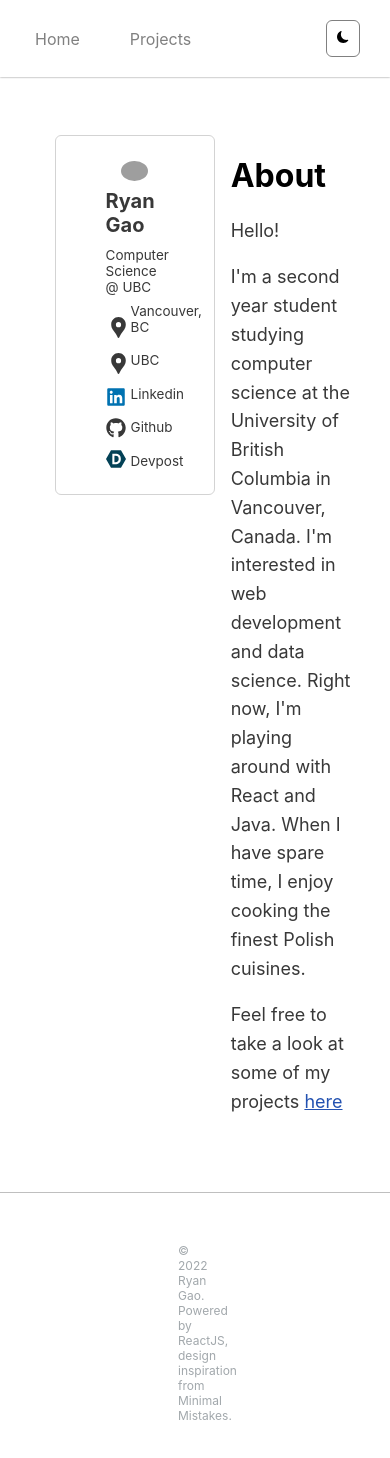
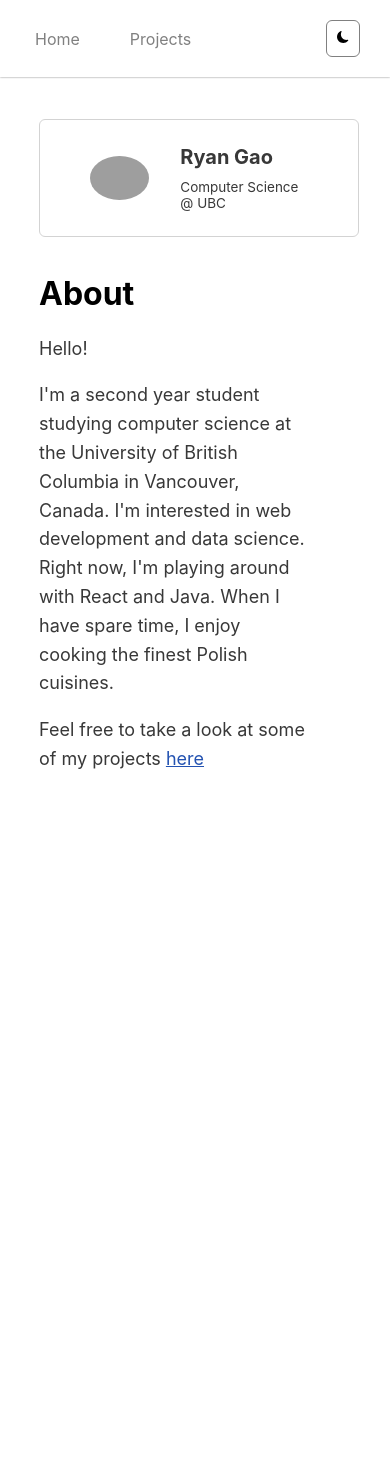
Before and after one commit to toblrne/personalwebsite, a React (Create React App) app: page / in a window 390 px wide. Shown: the top 1458 px of the page. After the commit the page ends 844 px from the top, so only its background shows below. Built offline with nearby package versions, Linux system fonts and the light colour scheme; grey boxes are pictures that could not be loaded.

Commit message:
Add mobile optimization

```diff
--- a/src/Pages/App.scss
+++ b/src/Pages/App.scss
@@ -1,11 +1,12 @@
 @import "src/globals.scss";
 
 .main-container {
-    height: 100%;
-    width: 100%;
+    height: 100vh;
+    width: 100vw;
     display: flex;
     flex-direction: column;
     justify-content: space-between;
+
 
     &.dark {
         background-color: #212121;
@@ -18,6 +19,7 @@
     }
 
     .secondary-container {
+
         &.dark {
             background-color: #212121;
             transition: all 0.5s ease;
@@ -35,6 +37,10 @@
             max-width: 100%;
             margin: 5vh 10vw;
 
+            @media only screen and (min-width: 320px) and (max-width: 480px) {
+                flex-direction: column;
+            }
+
             &.dark {
                 background-color: #212121;
                 transition: all 0.5s ease;
@@ -49,11 +55,4 @@
         }
     }
 
-
-
-    @media screen and (min-width: 2000px) {
-        .main-content-container {
-            margin: 5vh 20vw;
-        }
-    }
 }
--- a/src/Pages/ProjectsPage.scss
+++ b/src/Pages/ProjectsPage.scss
@@ -19,6 +19,8 @@
     }
 
     .secondaryprojectspage-container {
+
+
         &.dark {
             background-color: #212121;
             transition: background-color 0.5s ease;
--- a/src/components/Footer/Footer.scss
+++ b/src/components/Footer/Footer.scss
@@ -21,6 +21,11 @@ footer {
         padding: 50px 100px;
         color: rgb(162, 168, 172);
 
+        @media only screen and (min-width: 320px) and (max-width: 480px) {
+            margin: 0;
+            padding: 25px 50px;
+        }
+
         .source-link {
             color: inherit;
             text-decoration: none;
--- a/src/components/Main/Main.scss
+++ b/src/components/Main/Main.scss
@@ -11,12 +11,15 @@
         }
 
 
+
     }
 
     .main-text {
         font: 18px $font;
         color: rgb(56, 56, 56);
         line-height: 1.6;
+
+
 
         &.dark {
             color: rgb(183, 182, 182);
--- a/src/components/Navbar/Navbar.scss
+++ b/src/components/Navbar/Navbar.scss
@@ -23,7 +23,7 @@ nav {
         flex-direction: row;
         gap: 50px;
         font: 100% $font;
-        margin: 0 20vw;
+        margin: 0 15vw;
         padding: 25px 100px;
 
         @media only screen and (min-width: 320px) and (max-width: 480px) {
--- a/src/components/Projects/ProjectMicroComponent.scss
+++ b/src/components/Projects/ProjectMicroComponent.scss
@@ -5,9 +5,14 @@
     border-radius: 6px;
     font-family: $font;
     padding: 20px;
-    margin: 0px 20px 20px 0px;
+    margin: 0px 20px 20px 20px;
     color: rgb(56, 56, 56);
     width: 17.5vw;
+
+    @media only screen and (min-width: 320px) and (max-width: 480px) {
+        width: 60vw;
+        margin: 0 0 20px 0;
+    }
 
     &.dark {
         background-color: #2e2e2e;
--- a/src/components/Sidebar/Sidebar.scss
+++ b/src/components/Sidebar/Sidebar.scss
@@ -12,6 +12,12 @@
     border-radius: 6px;
     gap: 2vw;
 
+    @media only screen and (min-width: 320px) and (max-width: 480px) {
+        flex-direction: row;
+        margin: 0;
+        width: 56vw;
+    }
+
     &.dark {
         background-color: #2e2e2e;
         transition: all 0.5s ease;
@@ -23,7 +29,6 @@
         transition: all 0.5s ease;
     }
 
-
     .profile-picture {
         display: flex;
         justify-content: center;
@@ -31,6 +36,12 @@
         height: auto;
         margin: auto;
         border-radius: 50%;
+
+        @media only screen and (min-width: 320px) and (max-width: 480px) {
+            width: 15vw;
+            margin-right: 24px;
+        }
+
     }
 
     .header-text {
@@ -56,6 +67,10 @@
     }
 
     .icons {
+        @media only screen and (min-width: 320px) and (max-width: 480px) {
+            display: none;
+        }
+
         display: flex;
         flex-direction: row;
         align-items: flex-end;
@@ -90,9 +105,3 @@
         }
     }
 }
-
-@media screen and (max-width: 2000px) {
-    .sidebar-container {
-        width: 15vw;
-    }
-}
--- a/src/globals.scss
+++ b/src/globals.scss
@@ -3,7 +3,11 @@ body {
     margin: 0px;
     padding: 0px;
     box-sizing: border-box;
-    overflow-x: hidden;
+
+    @media only screen and (min-width: 320px) and (max-width: 480px) {
+        overflow-x: hidden;
+    }
+
 
 }
 
```
